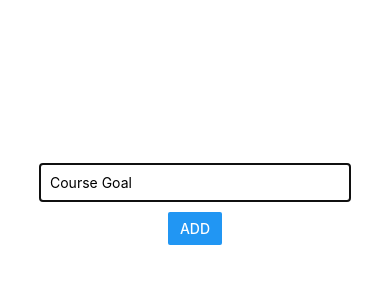
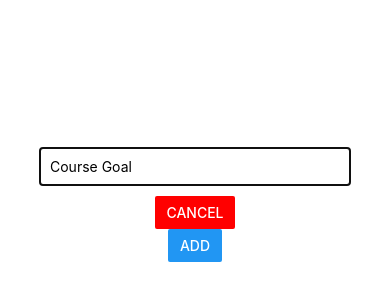
Before and after one commit to AJ-Mackay/RNtPG-Basics-Debug, a React Native app: screen / in a window 390 px wide. Shown: the part 218-518 px from the top of the page. Built offline with nearby package versions, Linux system fonts and the light colour scheme.

Commit message:
Closing the Modal & Clearing Input

```diff
--- a/App.js
+++ b/App.js
@@ -12,6 +12,7 @@
       ...currentGoals,
       { id: Math.random().toString(), value: goalTitle }
     ]);
+    setIsAddMode(false);
   };
 
   const removeGoalHandler = goalId => {
@@ -20,10 +21,14 @@
     });
   };
 
+  const cancelGoalAdditionHandler = () => {
+    setIsAddMode(false);
+  };
+
   return (
     <View style={styles.screen}>
       <Button title="Add New Goal" onPress={() => setIsAddMode(true)} />
-      <GoalInput visable={isAddMode} onAddGoal={addGoalHandler} />
+      <GoalInput visable={isAddMode} onAddGoal={addGoalHandler} onCancel={cancelGoalAdditionHandler} />
       <FlatList
         keyExtractor={(item, index) => item.id}
         data={courseGoals}
--- a/components/GoalInput.js
+++ b/components/GoalInput.js
@@ -8,6 +8,11 @@
         setEnteredGoal(enteredText);
       };
 
+    const addGoalHandler = () => {
+        props.onAddGoal(enteredGoal);
+        setEnteredGoal('');
+    };
+
     return (
         <Modal visible={props.visible} animationType="slide">
             <View style={styles.inputContainer}>
@@ -17,7 +22,8 @@
                 onChangeText={goalInputHandler}
                 value={enteredGoal}
                 />
-                <Button title=" ADD " onPress={props.onAddGoal.bind(this, enteredGoal)} />
+                <Button title=" CANCEL " color="red" onPress={props.onCancel} />
+                <Button title=" ADD " onPress={addGoalHandler} />
             </View>
         </Modal>
     );
```
